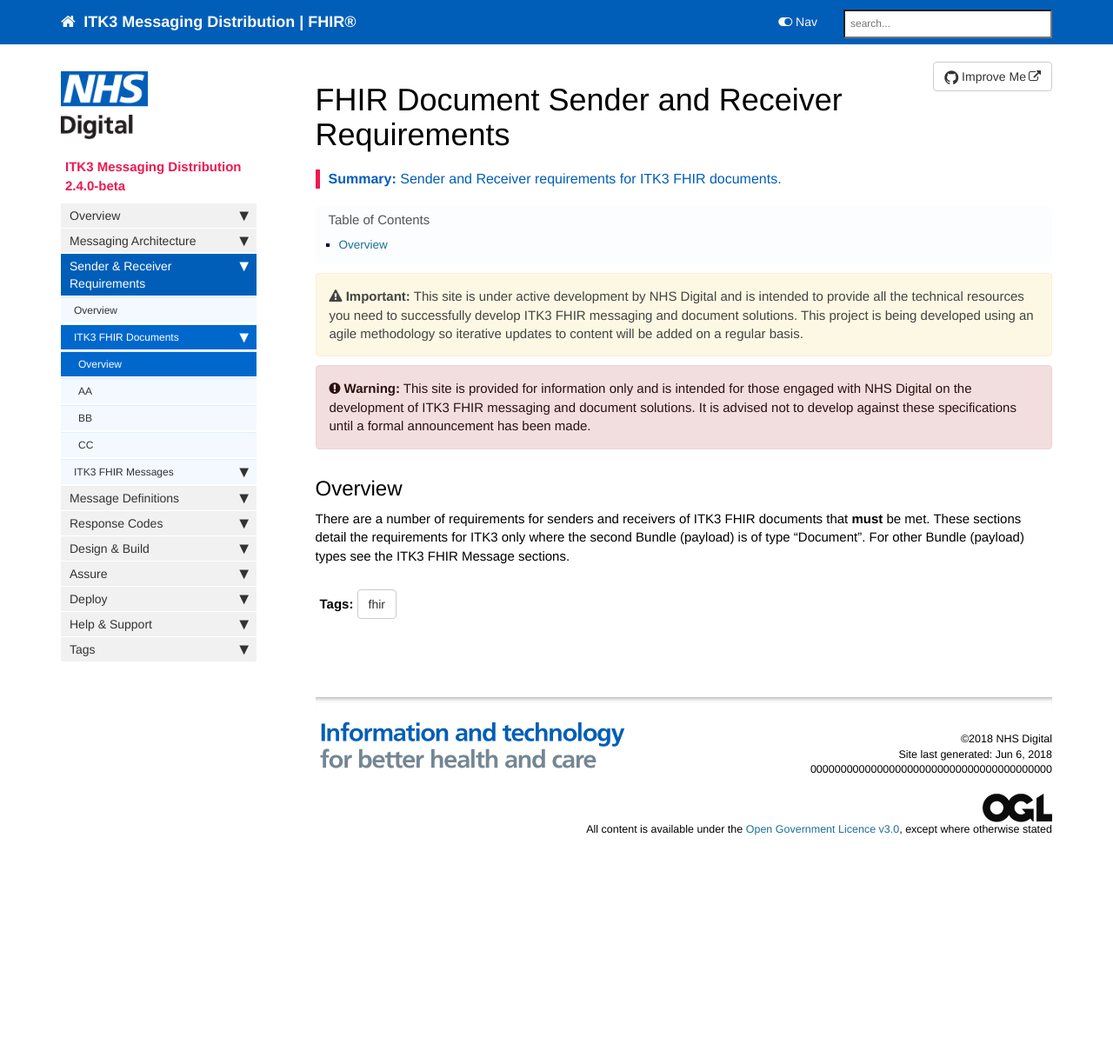
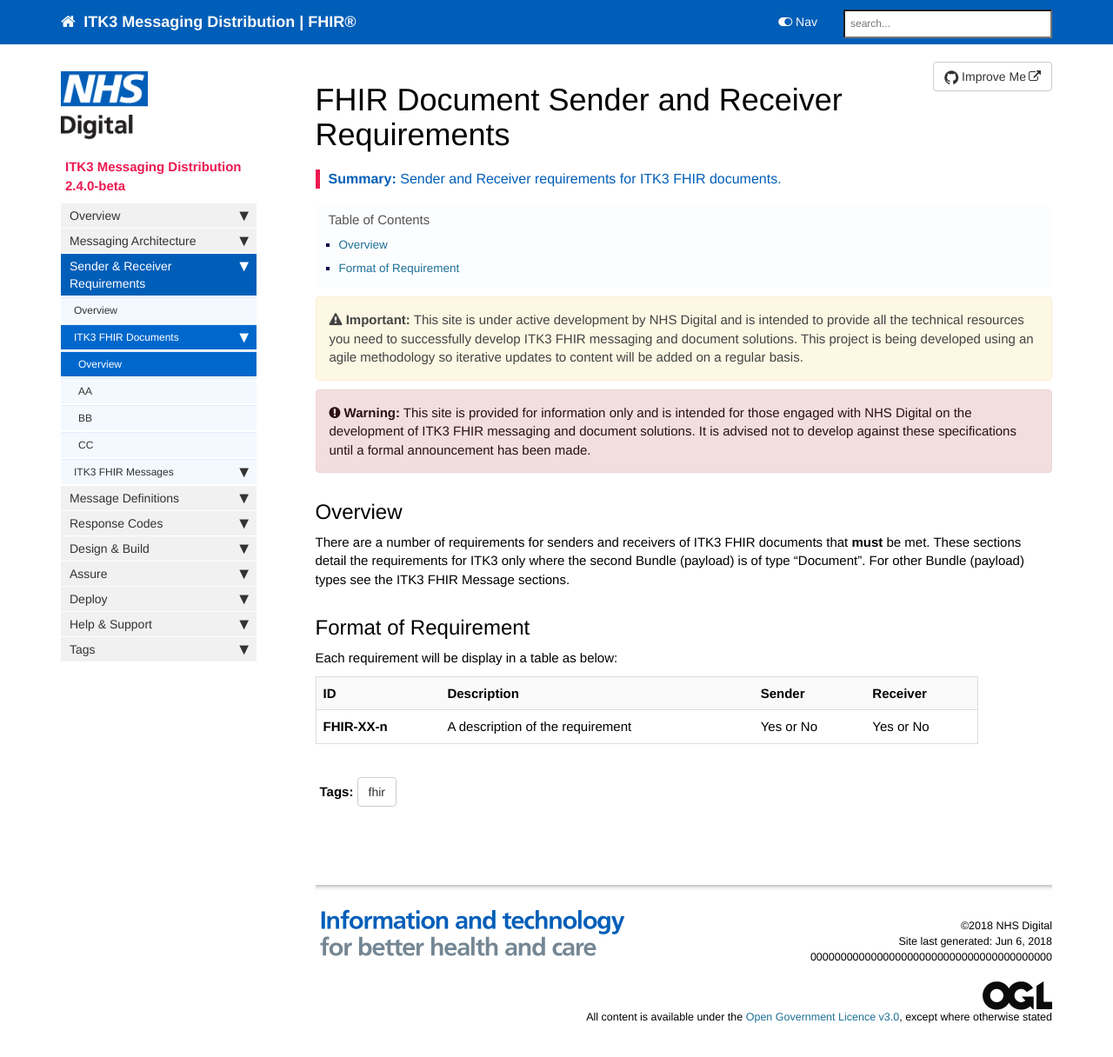
Before and after one commit to nhsconnect/ITK3-Messaging-Distribution, a Jekyll site: the page built from pages/explore/explore_FD_overview.md, in a window 1280 px wide and 1240 px high. Shown: the top 1216 px of the window at 87% size. Built offline with Jekyll 4.4.1, drawn with Linux system fonts in a browser that asks for light colours; nearby versions of some CDN libraries; comment, search, counter and statistics services are not loaded.

```diff
--- a/pages/explore/explore_FD_overview.md
+++ b/pages/explore/explore_FD_overview.md
@@ -12,3 +12,21 @@ summary: "Sender and Receiver requirements for ITK3 FHIR documents."
 ## Overview ##
 
 There are a number of requirements for senders and receivers of ITK3 FHIR documents that **must** be met. These sections detail the requirements for ITK3 only where the second Bundle (payload) is of type "Document". For other Bundle (payload) types see the ITK3 FHIR Message sections.
+
+## Format of Requirement ##
+Each requirement will be display in a table as below:
+
+<table style="width:100%">
+<tr>
+<th>ID</th>
+<th>Description</th>
+<th>Sender</th>
+<th>Receiver</th>
+</tr>
+<tr>
+<td><b>FHIR-XX-n</b></td>
+<td>A description of the requirement</td>
+<td>Yes or No</td>
+<td>Yes or No</td>
+</tr>
+</table>
```
